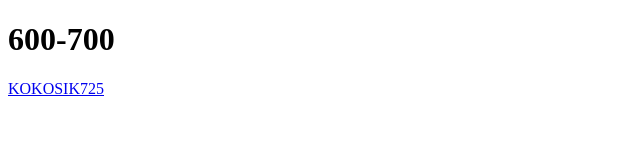
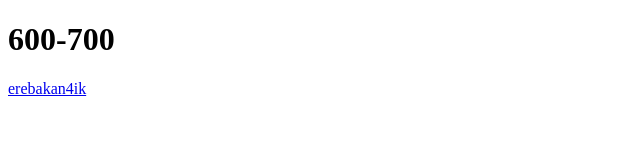
Before and after one commit to PierreDioJ/git, a plain HTML site: page index.html in a window 1280 px wide. Shown: the full height of the page, 0-640 px from the left. Drawn offline with Linux system fonts and the light colour scheme.

Commit message:
feat: changed text of the link to the wrong one

```diff
--- a/index.html
+++ b/index.html
@@ -8,7 +8,7 @@
 <body>
     <h1>600-700</h1>
     <a href="pages/about.html">
-        KOKOSIK725
+        erebakan4ik
     </a>
 </body>
 </html>
```
